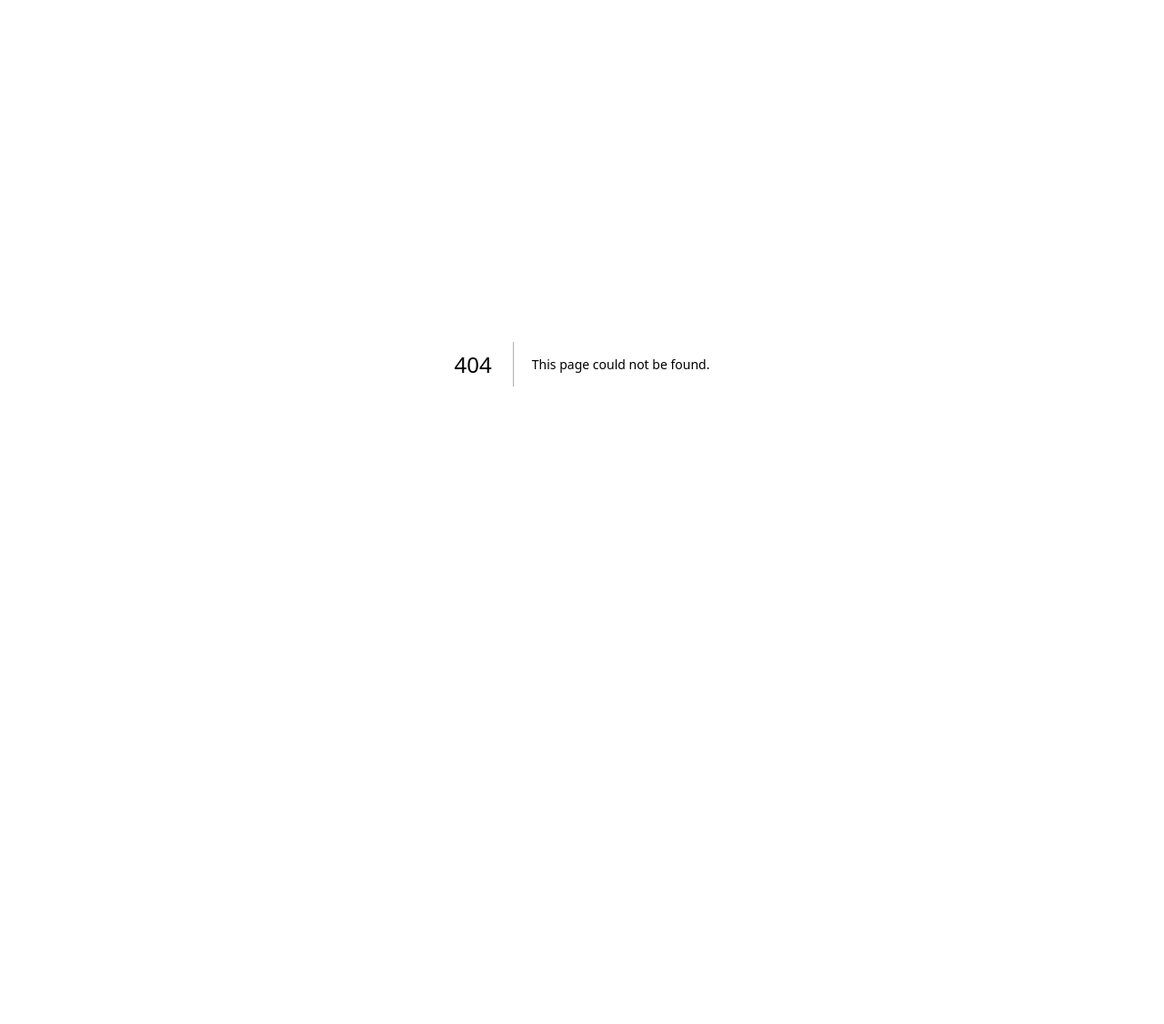
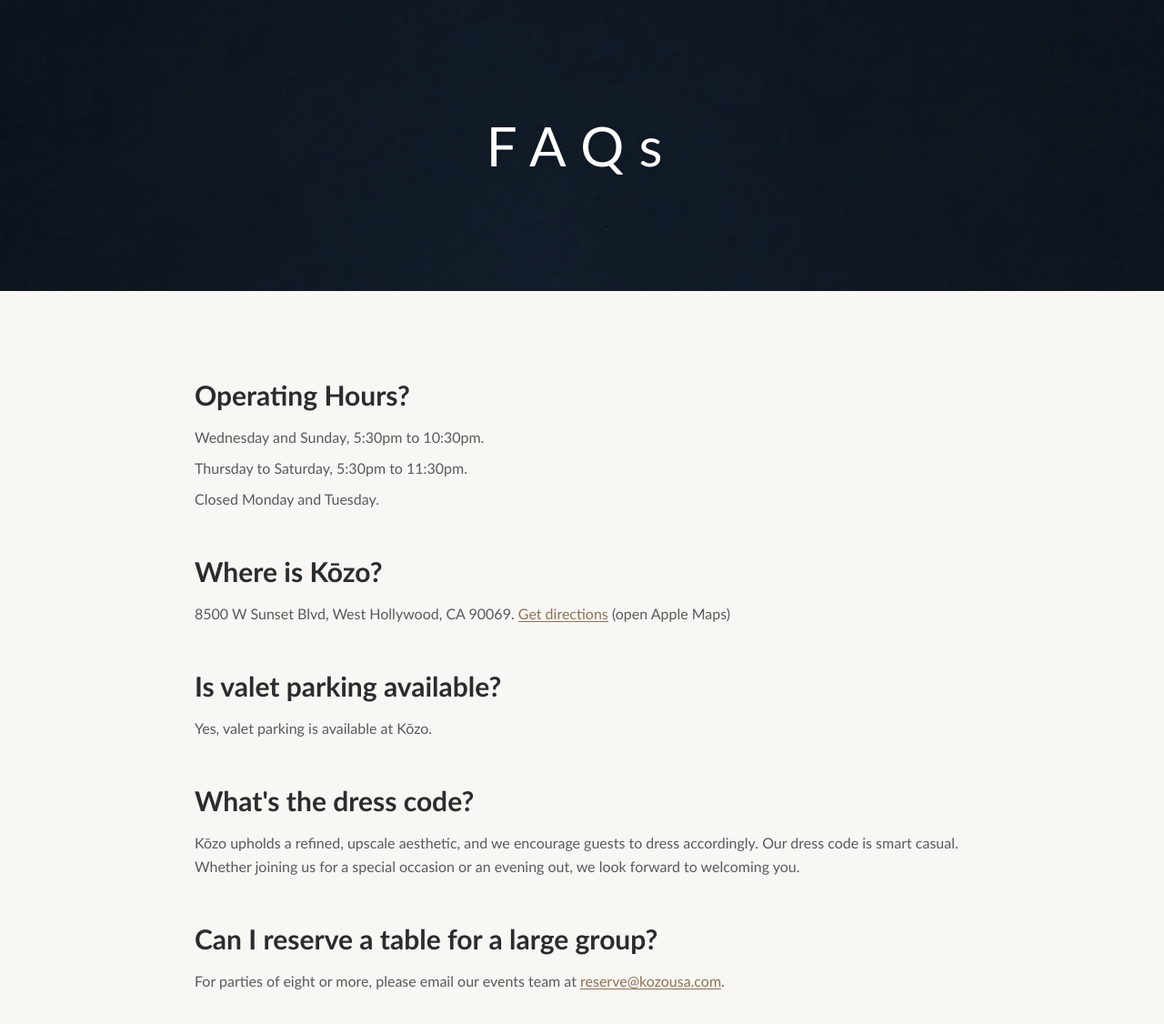
Before and after one commit to McGREENS/kozo-la, a Next.js app: page /faqs in a window 1280 px wide. Before the commit this address had no page. Shown: the top 1126 px of the page at 91% size. Before the commit the page ends 800 px from the top, so only its background shows below. Built offline with nearby package versions, Linux system fonts and the light colour scheme.

Commit message:
Add FAQs page with operating hours, location, parking, dress code, and reservation info

```diff
--- /dev/null
+++ b/app/faqs/page.tsx
@@ -0,0 +1,111 @@
+import Image from "next/image";
+import type { Metadata } from "next";
+
+export const metadata: Metadata = {
+  title: "FAQs - Kōzo",
+  description: "Frequently asked questions about Kōzo - operating hours, location, parking, dress code, and reservations.",
+};
+
+export default function FAQsPage() {
+  return (
+    <main className="min-h-screen bg-[#F9F7F4]">
+      {/* Hero Section */}
+      <section className="relative h-[40vh] min-h-[300px] overflow-hidden">
+        <Image
+          src="/about.webp"
+          alt="Kōzo interior"
+          fill
+          priority
+          className="object-cover object-center"
+        />
+        <div className="absolute inset-0 bg-black/40" />
+        <div className="absolute inset-0 flex items-center justify-center">
+          <h1
+            className="text-5xl md:text-6xl font-medium tracking-[0.28em] text-white drop-shadow-lg"
+            style={{
+              fontFamily:
+                "var(--font-display), ui-serif, Georgia, Cambria, 'Times New Roman', Times, serif",
+            }}
+          >
+            FAQs
+          </h1>
+        </div>
+      </section>
+
+      {/* FAQs Content */}
+      <section className="mx-auto max-w-[900px] px-6 py-16 md:py-24">
+        <div className="space-y-12">
+          {/* Operating Hours */}
+          <div className="faq-item">
+            <h2 className="text-2xl md:text-3xl font-semibold text-[#2C2C2C] mb-4">
+              Operating Hours?
+            </h2>
+            <div className="text-[#5A5A5A] leading-relaxed space-y-2">
+              <p>Wednesday and Sunday, 5:30pm to 10:30pm.</p>
+              <p>Thursday to Saturday, 5:30pm to 11:30pm.</p>
+              <p className="font-medium">Closed Monday and Tuesday.</p>
+            </div>
+          </div>
+
+          {/* Location */}
+          <div className="faq-item">
+            <h2 className="text-2xl md:text-3xl font-semibold text-[#2C2C2C] mb-4">
+              Where is Kōzo?
+            </h2>
+            <p className="text-[#5A5A5A] leading-relaxed">
+              8500 W Sunset Blvd, West Hollywood, CA 90069.{" "}
+              <a
+                href="https://maps.apple.com/?address=8500%20W%20Sunset%20Blvd,%20West%20Hollywood,%20CA%2090069"
+                target="_blank"
+                rel="noopener noreferrer"
+                className="text-[#8B7355] hover:text-[#6B5335] underline underline-offset-2 transition-colors"
+              >
+                Get directions
+              </a>{" "}
+              (open Apple Maps)
+            </p>
+          </div>
+
+          {/* Valet Parking */}
+          <div className="faq-item">
+            <h2 className="text-2xl md:text-3xl font-semibold text-[#2C2C2C] mb-4">
+              Is valet parking available?
+            </h2>
+            <p className="text-[#5A5A5A] leading-relaxed">
+              Yes, valet parking is available at Kōzo.
+            </p>
+          </div>
+
+          {/* Dress Code */}
+          <div className="faq-item">
+            <h2 className="text-2xl md:text-3xl font-semibold text-[#2C2C2C] mb-4">
+              What&apos;s the dress code?
+            </h2>
+            <p className="text-[#5A5A5A] leading-relaxed">
+              Kōzo upholds a refined, upscale aesthetic, and we encourage guests to dress
+              accordingly. Our dress code is smart casual. Whether joining us for a special
+              occasion or an evening out, we look forward to welcoming you.
+            </p>
+          </div>
+
+          {/* Large Groups */}
+          <div className="faq-item">
+            <h2 className="text-2xl md:text-3xl font-semibold text-[#2C2C2C] mb-4">
+              Can I reserve a table for a large group?
+            </h2>
+            <p className="text-[#5A5A5A] leading-relaxed">
+              For parties of eight or more, please email our events team at{" "}
+              <a
+                href="mailto:reserve@kozousa.com"
+                className="text-[#8B7355] hover:text-[#6B5335] underline underline-offset-2 transition-colors"
+              >
+                reserve@kozousa.com
+              </a>
+              .
+            </p>
+          </div>
+        </div>
+      </section>
+    </main>
+  );
+}
```
